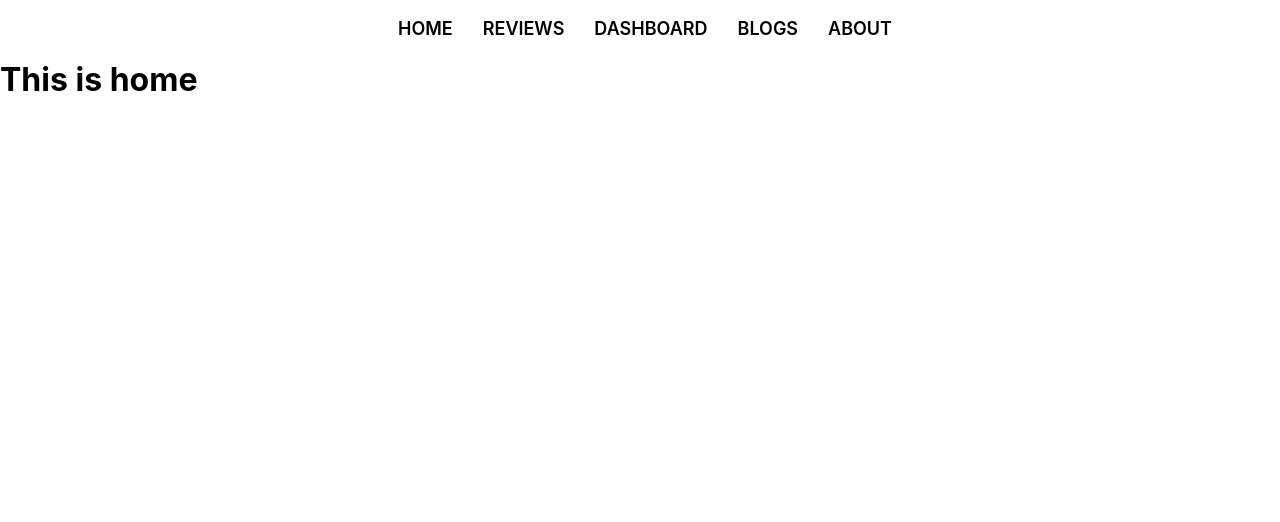
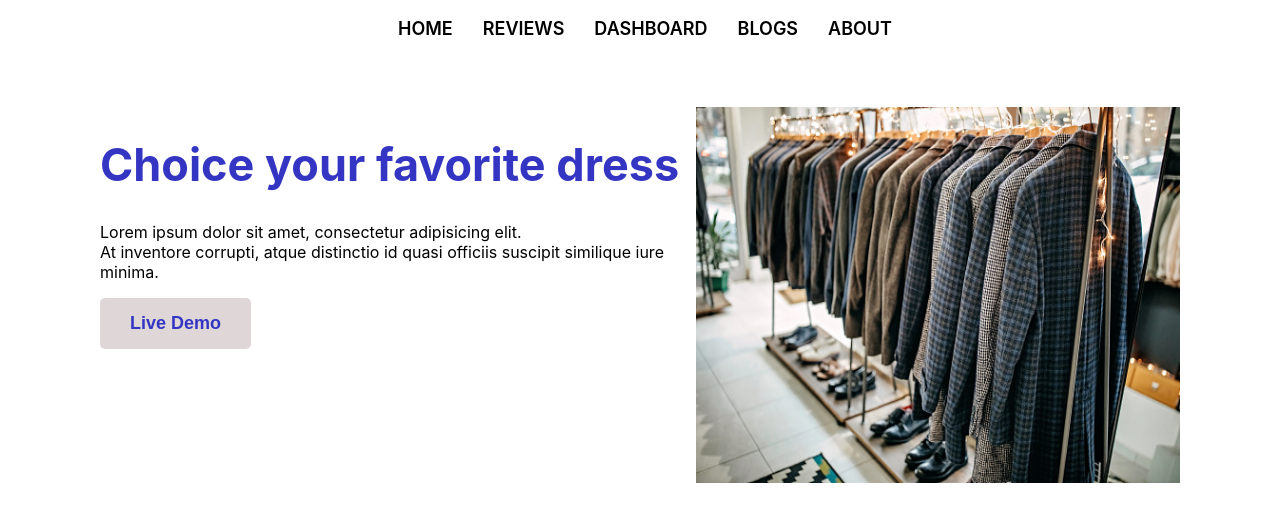
Before and after one commit to mirajulalam/choice-your-favorite-dress, a React (Create React App) app: page / in a window 1280 px wide. Shown: the top 522 px of the page. Built offline with nearby package versions, Linux system fonts and the light colour scheme.

Commit message:
home details added

```diff
--- a/src/components/Blogs/Blogs.css
+++ b/src/components/Blogs/Blogs.css
@@ -0,0 +1,3 @@
+.blogs-container h1 {
+    text-align: center;
+}
--- a/src/components/Blogs/Blogs.js
+++ b/src/components/Blogs/Blogs.js
@@ -2,8 +2,10 @@ import React from 'react';
 import './Blogs.css';
 const Blogs = () => {
     return (
-        <div>
-            <h1>This is blogs</h1>
+        <div className='blogs-container'>
+            <h1>React Question</h1>
+            <h2>Question No1 : What is context api?</h2>
+            <p>The React Context API is a way for a React app to effectively produce global variables that can be passed around. This is the alternative to "prop drilling" or moving props from grandparent to child to parent, and so on. Context is also touted as an easier.The Context API is a React structure that enables you to exchange unique details and assists in solving prop-drilling from all levels of your application.React.createContext() is all you need. It returns a consumer and a provider. Provider is a component that as it's names suggests provides the state to its children. It will hold the "store" and be the parent of all the components that might need that store. Consumer as it so happens is a component that consumes and uses the state.</p>
         </div>
     );
 };
--- a/src/components/Home/Home.css
+++ b/src/components/Home/Home.css
@@ -0,0 +1,33 @@
+.home-container {
+    display: flex;
+    justify-content: space-between;
+    padding-left: 100px;
+    padding-right: 100px;
+}
+
+.home-details {
+    margin-top: 50px;
+}
+
+.home-details h1 {
+    font-size: 45px;
+    font-weight: 700;
+    color: rgb(53, 53, 196);
+}
+
+.home-details button {
+    padding: 15px 30px;
+    background-color: rgb(223, 215, 215);
+    border: none;
+    border-radius: 5px;
+    color: rgb(53, 53, 196);
+    font-size: 18px;
+    font-weight: 600;
+    cursor: pointer;
+}
+
+.home-images img {
+    margin-top: 50px;
+    width: 100%;
+    height: 100%;
+}
--- a/src/components/Home/Home.js
+++ b/src/components/Home/Home.js
@@ -1,9 +1,18 @@
 import React from 'react';
 import './Home.css';
+import headerImage from '../../Assets/dress.jpg';
 const Home = () => {
     return (
-        <div>
-            <h1>This is home</h1>
+        <div className='home-container'>
+            <div className="home-details">
+                <h1>Choice your favorite dress</h1>
+                <p>Lorem ipsum dolor sit amet, consectetur adipisicing elit.<br /> At inventore corrupti, atque distinctio id quasi officiis suscipit similique iure minima.
+                </p>
+                <button>Live Demo</button>
+            </div>
+            <div className="home-images">
+                <img src={headerImage} alt="" />
+            </div>
         </div>
     );
 };
```
Also changed, not shown: src/Assets/dress.jpg (added).
